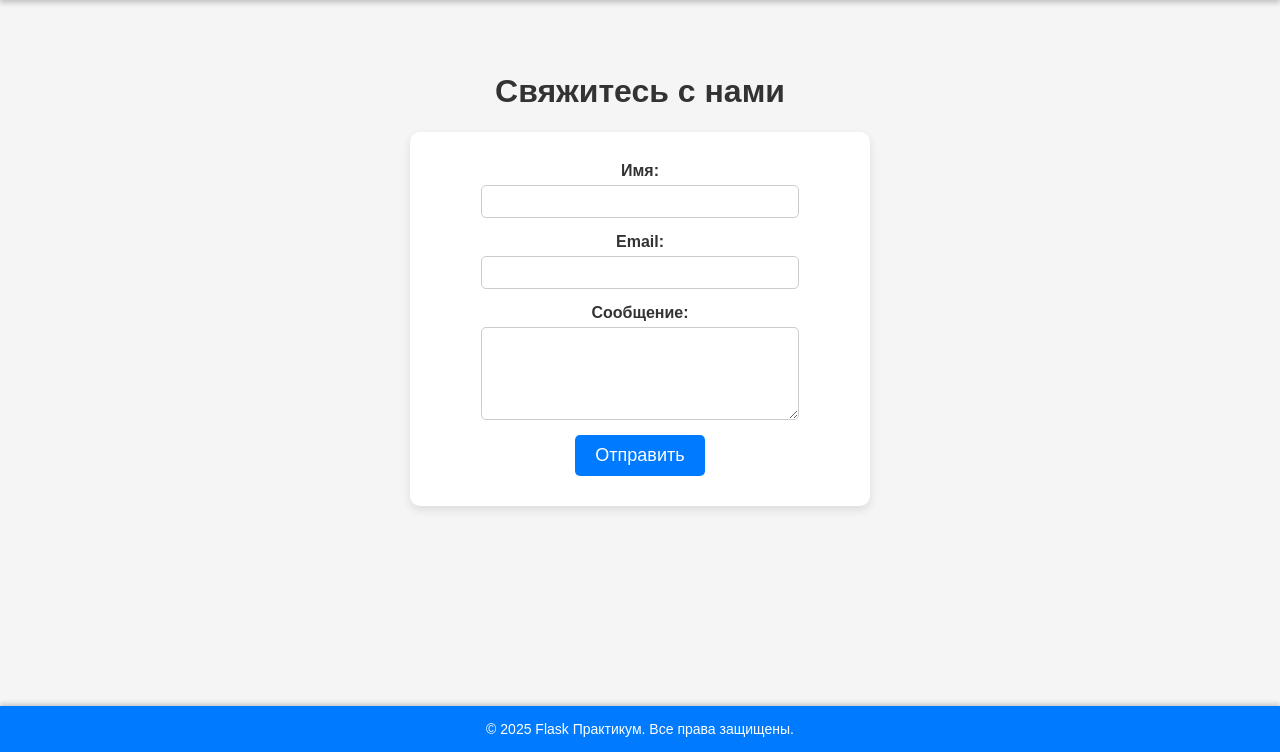
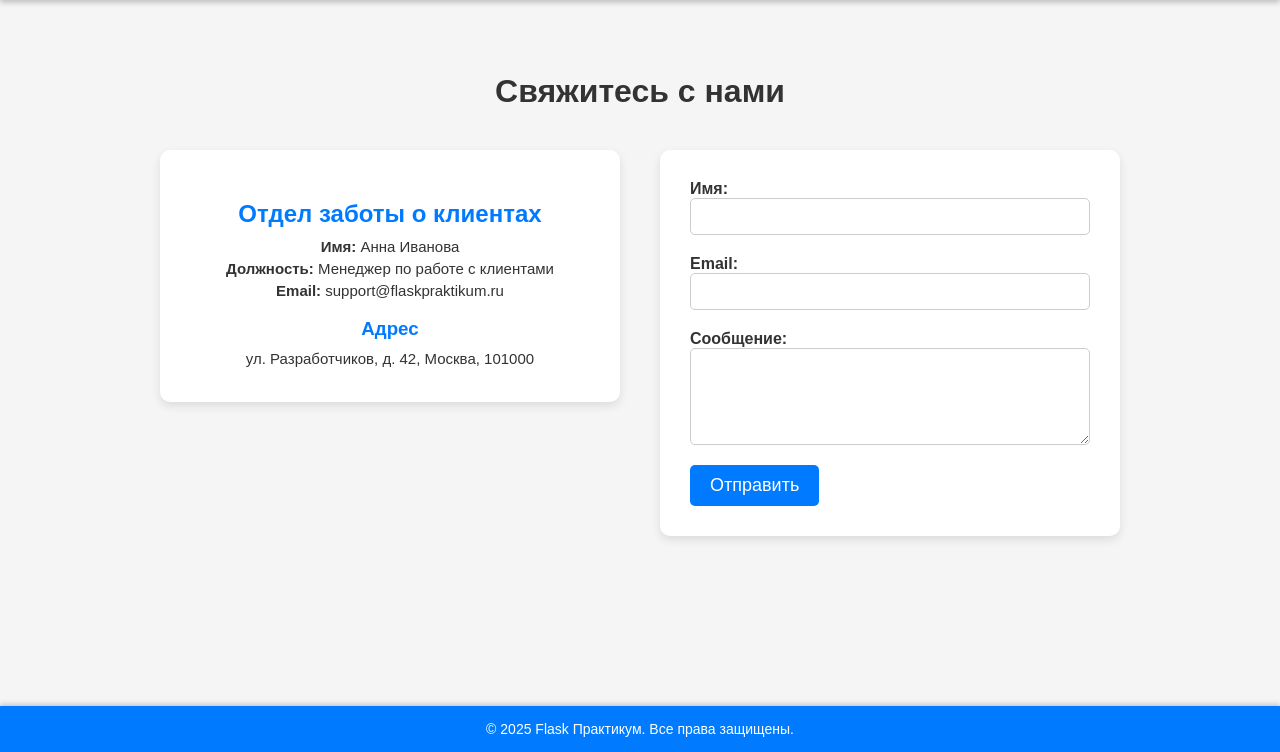
Before and after one commit to ShomAaa1/Flask_Praktikum1, a Flask app: page /contact in a window 1280 px wide. Shown: the part 48-800 px from the top of the page. Run offline with Flask 3, Linux system fonts and the light colour scheme.

Commit message:
lesson15 основы шаблонизации

```diff
--- a/app/routes.py
+++ b/app/routes.py
@@ -1,16 +1,37 @@
 from flask import render_template, request, url_for, flash, redirect
 from app import app
 import re
+from datetime import datetime
+
+WEEKDAYS = [
+    'Понедельник', 'Вторник', 'Среда', 'Четверг',
+    'Пятница', 'Суббота', 'Воскресенье'
+]
+
+MONTHS_NOMINATIVE = [
+    'Январь', 'Февраль', 'Март', 'Апрель', 'Май',
+    'Июнь', 'Июль', 'Август', 'Сентябрь', 'Октябрь',
+    'Ноябрь', 'Декабрь'
+]
 
 
 @app.route('/')
 def home():
-    return render_template('index.html')
+    current_time = datetime.now()
+    weekday = WEEKDAYS[current_time.weekday()]
+    month = MONTHS_NOMINATIVE[current_time.month - 1]
+    formatted_time = f'{weekday}, {month} {current_time.day:02d}, {current_time.year}, {current_time.strftime("%H:%M:%S")}'
+    return render_template('index.html', current_time=formatted_time)
 
 
 @app.route('/about')
 def about():
-    return render_template('about.html')
+    team_members = [
+        {'name': 'Алиса', 'role': 'Разработчик'},
+        {'name': 'Боб', 'role': 'Дизайнер'},
+        {'name': 'Чарли', 'role': 'Менеджер проекта'}
+    ]
+    return render_template('about.html', team_members=team_members)
 
 
 @app.route('/contact', methods=['GET', 'POST'])
@@ -31,7 +52,16 @@ def contact():
         flash('Ваше сообщение успешно отправлено!', 'success')
         return redirect(url_for('contact'))
 
-    return render_template('contact.html')
-
-
-    return render_template('contact.html')
+    contact_info = {
+        'manager': {
+            'name': 'Анна Иванова',
+            'position': 'Менеджер по работе с клиентами',
+            'email': 'support@flaskpraktikum.ru'
+        },
+        'address': {
+            'street': 'ул. Разработчиков, д. 42',
+            'city': 'Москва',
+            'postal_code': '101000'
+        }
+    }
+    return render_template('contact.html', contact_info=contact_info)
--- a/app/static/css/styles.css
+++ b/app/static/css/styles.css
@@ -64,38 +64,34 @@ ul {
     line-height: 1.6;
 }
 
-/* .contact-form {
-    display: inline-block;
-    text-align: left;
-    margin-top: 20px;
-    font-size: 18px;
-} */
-
 .contact-form {
     display: flex;
-    flex-direction: column;
-    align-items: center;
-    margin: 20px auto;
+    flex-direction: column;  /* вертикальный стек */
+    align-items: stretch;    /* растягиваем дочерние элементы на всю ширину контейнера */
     padding: 30px;
+    width: 100%;
     max-width: 400px;
-    background-color: #ffffff;
+    background: #ffffff;
     border-radius: 10px;
     box-shadow: 0 4px 10px rgba(0, 0, 0, 0.1);
-}
-
-.contact-form label {
-    margin-bottom: 5px;
-    font-weight: bold;
+    text-align: left;        /* лейблы слева */
 }
 
 .contact-form input,
 .contact-form textarea {
-    width: 300px;
-    padding: 8px;
-    margin-bottom: 15px;
+    display: block;          /* обязательно, чтобы flex корректно растягивал */
+    width: 100%;             /* растягиваем на всю ширину контейнера */
+    box-sizing: border-box;  /* учитываем padding и border в ширине */
+    padding: 10px 12px;
+    margin-bottom: 20px;
     border: 1px solid #ccc;
     border-radius: 5px;
-    font-family: inherit;
+}
+
+.contact-form label {
+    margin-bottom: 6px;
+    font-weight: bold;
+    color: #333;
 }
 
 .contact-form button {
@@ -124,3 +120,31 @@ ul {
 .messages success {
     color: #28a745;
 }
+
+.contact-info {
+    flex: 1 1 350px;
+    max-width: 400px;
+    background: #ffffff;
+    padding: 30px;
+    border-radius: 10px;
+    box-shadow: 0 4px 10px rgba(0, 0, 0, 0.1);
+}
+
+.contact-info h2, .contact-info h3 {
+    color: #007bff;
+    margin-bottom: 10px;
+}
+
+.contact-info p {
+    margin: 5px 0;
+    font-size: 15px;
+}
+
+.contact-container {
+    display: flex;
+    justify-content: center;
+    align-items: flex-start;
+    gap: 40px;
+    flex-wrap: wrap;
+    margin-top: 40px;
+}
--- a/app/templates/contact.html
+++ b/app/templates/contact.html
@@ -5,6 +5,17 @@
 {% block content %}
 <h1>Свяжитесь с нами</h1>
 
+<div class="contact-container">
+    <div class="contact-info">
+        <h2>Отдел заботы о клиентах</h2>
+        <p><strong>Имя:</strong> {{ contact_info.manager.name }}</p>
+        <p><strong>Должность:</strong> {{ contact_info.manager.position }}</p>
+        <p><strong>Email:</strong> {{ contact_info.manager.email }}</p>
+
+        <h3>Адрес</h3>
+        <p>{{ contact_info.address.street }}, {{ contact_info.address.city }}, {{ contact_info.address.postal_code }}</p>
+    </div>
+    <div class="contact-form">
         {% with messages = get_flashed_messages(with_categories=true) %}
             {% if messages %}
                 <div class="messages">
@@ -15,7 +26,7 @@
             {% endif %}
         {% endwith %}
 
-<form method="POST" action="{{ url_for('contact') }}" class="contact-form">
+        <form method="POST" action="{{ url_for('contact') }}">
             <label for="name">Имя:</label>
             <input type="text" id="name" name="name">
 
@@ -27,4 +38,6 @@
 
             <button type="submit">Отправить</button>
         </form>
+    </div>
+</div>
 {% endblock %}
--- a/app/templates/index.html
+++ b/app/templates/index.html
@@ -5,5 +5,6 @@
 {% block content %}
     <h1>Добро пожаловать!</h1>
     <p>Это главная страница проекта Flask Практикум.</p>
+    <p>Сегодня: {{ current_time }}</p>
     <img src="{{ url_for('static', filename='img/logo.png') }}" alt="Логотип" width="350">
 {% endblock %}
```
Also changed, not shown: app/templates/about.html (+8 -0 lines). Lines whose indentation alone changed are shown as unchanged.
